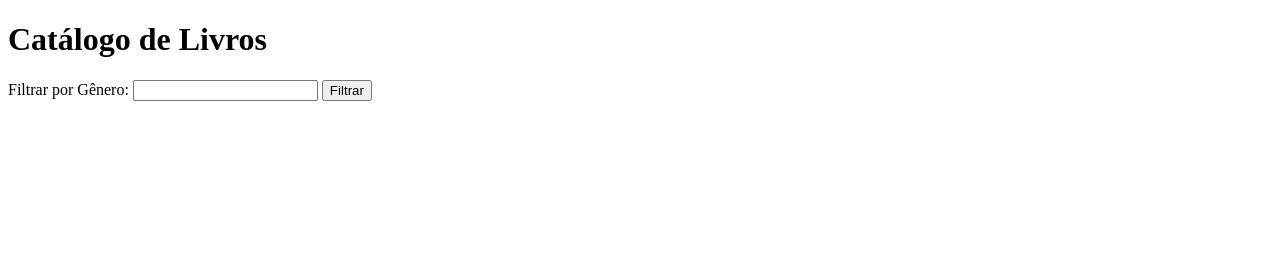
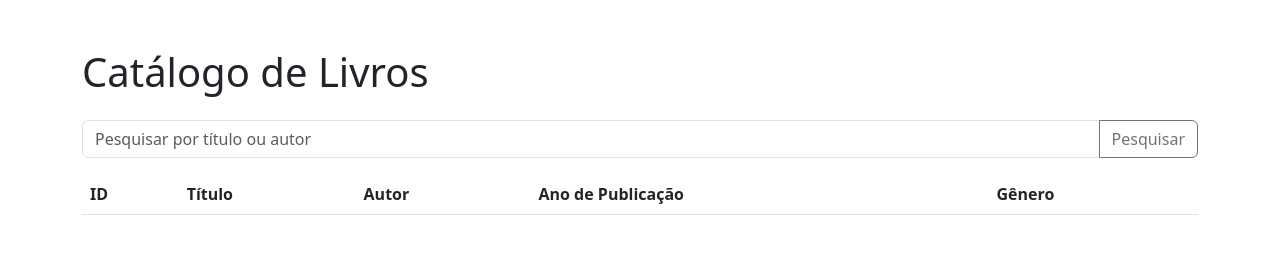
Before and after one commit to CarlosWazlawick/API-catalogo-de-livros, a website: page index.html in a window 1280 px wide. Drawn offline with nearby package versions, Linux system fonts and the light colour scheme.

Commit message:
Add files via upload

```diff
--- a/index.html
+++ b/index.html
@@ -4,30 +4,50 @@
     <meta charset="UTF-8">
     <meta name="viewport" content="width=device-width, initial-scale=1.0">
     <title>Catálogo de Livros</title>
+    <!-- Adiciona o Bootstrap (CSS) -->
+    <link href="https://cdn.jsdelivr.net/npm/bootstrap@5.3.0/dist/css/bootstrap.min.css" rel="stylesheet">
 </head>
 <body>
-    <h1>Catálogo de Livros</h1>
+    <div class="container mt-5">
+        <h1 class="mb-4">Catálogo de Livros</h1>
 
-    <form id="filtroForm">
-        <label for="genero">Filtrar por Gênero:</label>
-        <input type="text" id="genero" name="genero">
-        <button type="button" onclick="filtrarLivros()">Filtrar</button>
-    </form>
+        <div class="input-group mb-3">
+            <input type="text" class="form-control" id="barraPesquisa" placeholder="Pesquisar por título ou autor">
+            <button class="btn btn-outline-secondary" type="button" onclick="pesquisarLivros()">Pesquisar</button>
+        </div>
 
-    <div id="livros-container"></div>
+        <table class="table">
+            <thead>
+                <tr>
+                    <th scope="col">ID</th>
+                    <th scope="col">Título</th>
+                    <th scope="col">Autor</th>
+                    <th scope="col">Ano de Publicação</th>
+                    <th scope="col">Gênero</th>
+                </tr>
+            </thead>
+            <tbody id="tabelaLivros">
+            </tbody>
+        </table>
+    </div>
+    <script src="https://cdn.jsdelivr.net/npm/bootstrap@5.3.0/dist/js/bootstrap.bundle.min.js"></script>
 
     <script>
-        async function filtrarLivros() {
-            const genero = document.getElementById('genero').value;
-            const response = await fetch(`/livros/consulta/${genero}`);
-            const livrosFiltrados = await response.json();
+        async function pesquisarLivros() {
+            const termo = document.getElementById('barraPesquisa').value;
+            const response = await fetch(`http://127.0.0.1:3000/livros/`);
 
-            const livrosContainer = document.getElementById('livros-container');
-            livrosContainer.innerHTML = "";
-            livrosFiltrados.forEach(livro => {
-                const livroElement = document.createElement('div');
-                livroElement.innerHTML = `<p><strong>Título:</strong> ${livro.titulo}, <strong>Autor:</strong> ${livro.autor}</p>`;
-                livrosContainer.appendChild(livroElement);
+            const livrosEncontrados = await response.json();
+            console.log(livrosEncontrados);
+            const tabelaLivros = document.getElementById('tabelaLivros');
+            tabelaLivros.innerHTML = "";
+            livrosEncontrados.forEach(livro => {
+                const row = tabelaLivros.insertRow();
+                row.innerHTML = `<td>${livro.id}</td>
+                                <td>${livro.titulo}</td>
+                                <td>${livro.autor}</td>
+                                <td>${livro.anoPublicacao}</td>
+                                <td>${livro.genero}</td>`;
             });
         }
     </script>
--- a/package.json
+++ b/package.json
@@ -10,6 +10,7 @@
   "author": "",
   "license": "ISC",
   "dependencies": {
+    "cors": "^2.8.5",
     "express": "^4.18.2",
     "nodemon": "^3.0.2"
   },
```
Also changed, not shown: index.js (+13 -0 lines), README.md, 1 other file.
